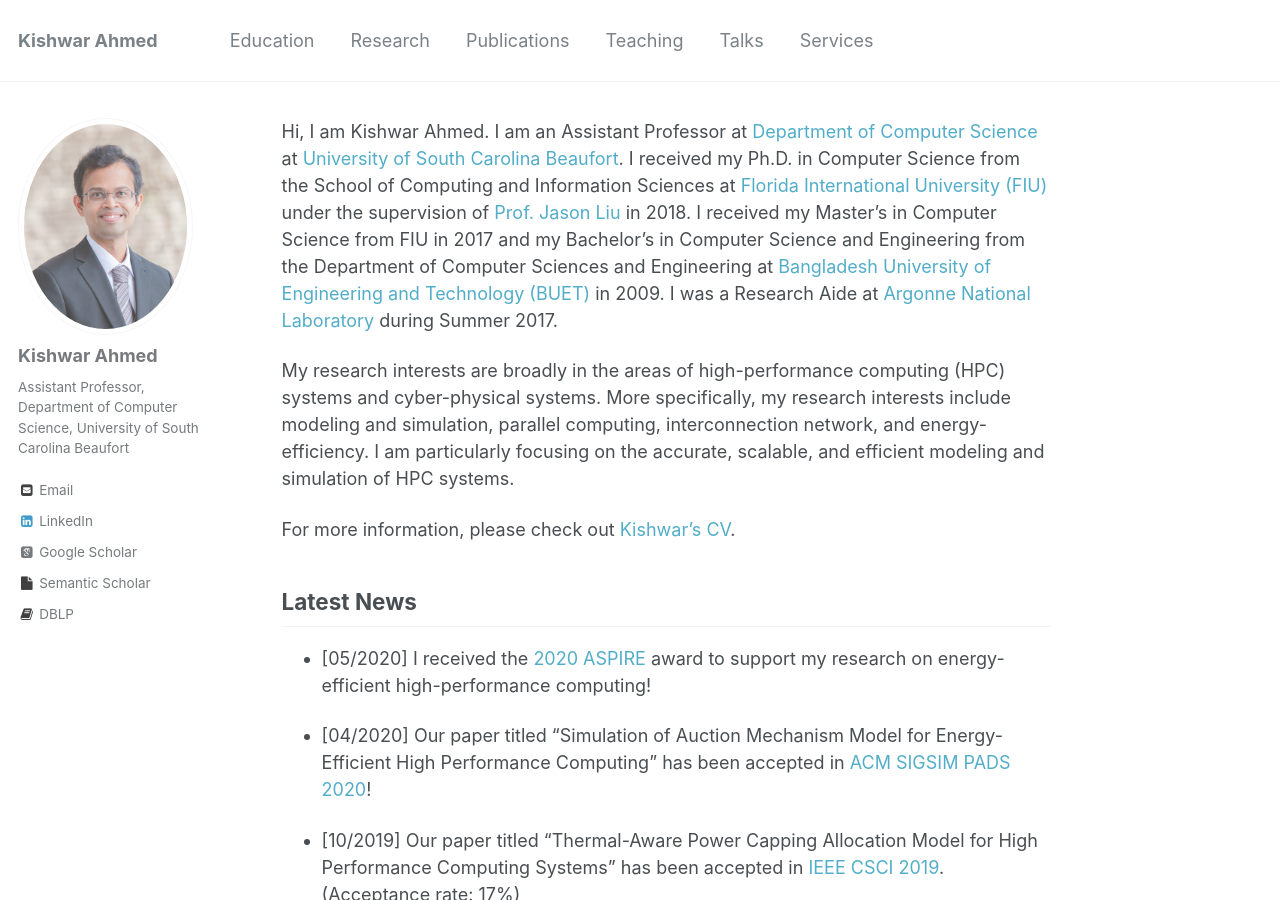
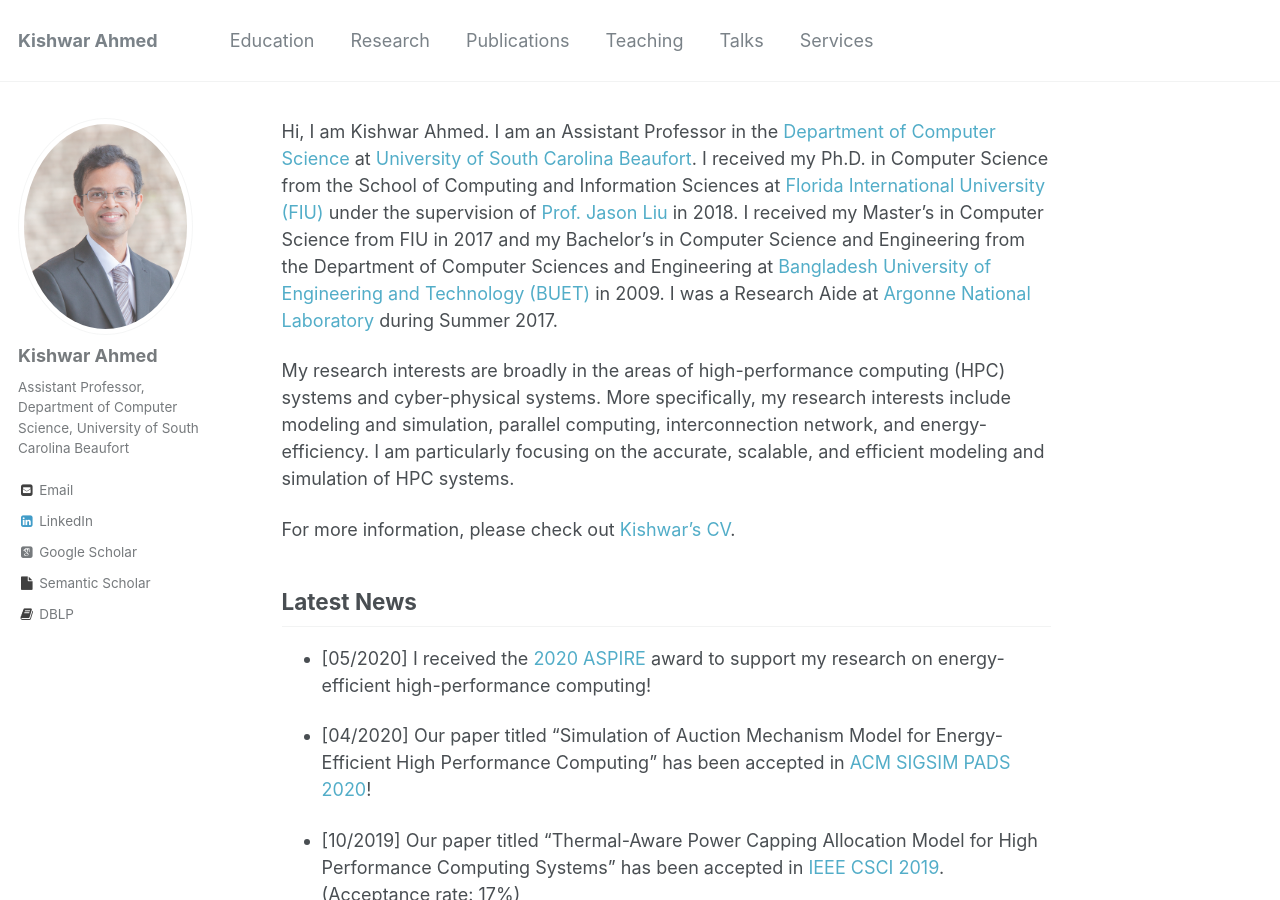
Before and after one commit to kishwarbd/kishwarbd.github.io, a Jekyll site: the page built from _pages/about.md, in a window 1280 px wide and 900 px high. Built offline with Jekyll 4.4.1, drawn with Linux system fonts in a browser that asks for light colours; some web fonts are replaced.

Commit message:
minor update.

```diff
--- a/_pages/about.md
+++ b/_pages/about.md
@@ -7,7 +7,7 @@ redirect_from:
   - /about.html
 ---
 
-Hi, I am Kishwar Ahmed. I am an Assistant Professor at [Department of Computer Science](https://www.uscb.edu/academics/academic_departments/school-of-science-and-mathematics/computer-science/) at [University of South Carolina Beaufort](https://www.uscb.edu/). I received my Ph.D. in Computer Science from the
+Hi, I am Kishwar Ahmed. I am an Assistant Professor in the [Department of Computer Science](https://www.uscb.edu/academics/academic_departments/school-of-science-and-mathematics/computer-science/) at [University of South Carolina Beaufort](https://www.uscb.edu/). I received my Ph.D. in Computer Science from the
 School of Computing and Information
 Sciences at [Florida International University (FIU)](https://www.fiu.edu/) under the supervision of [Prof.
 Jason Liu](https://people.cis.fiu.edu/liux/) in 2018.  I received my
```
